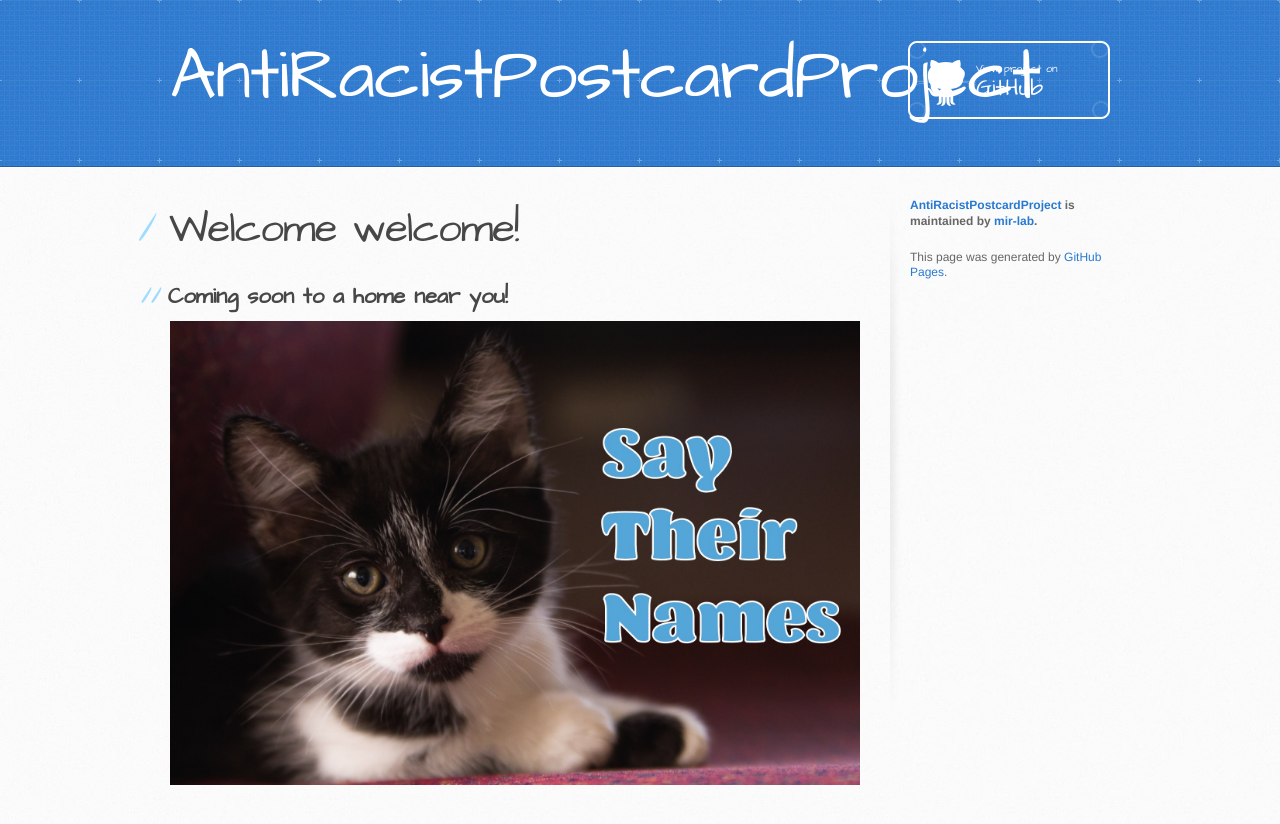
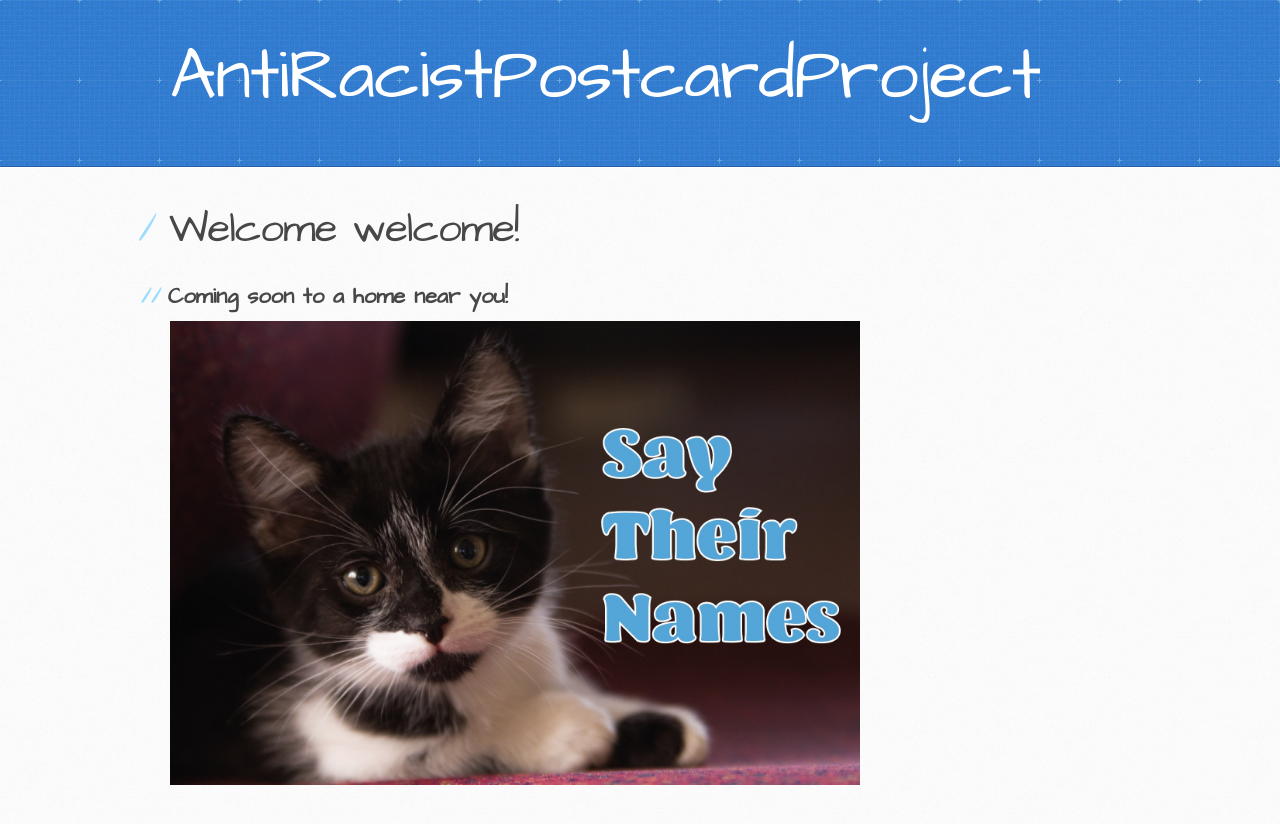
Before and after one commit to mir-lab/AntiRacistPostcardProject, a Jekyll site: the page built from docs/index.md, in a window 1280 px wide. Shown: the top 824 px of the page. Built offline with Jekyll 4.4.1, drawn with Linux system fonts in a browser that asks for light colours; our own code applies the rules of GitHub Pages for plain Markdown files; the repository's description, which GitHub fills in, is left out.

Commit message:
it's working

```diff
--- a/docs/_layouts/default.html
+++ b/docs/_layouts/default.html
@@ -21,12 +21,12 @@
           <h1>{{ site.title | default: site.github.repository_name }}</h1>
         </a>
         <h2>{{ site.description | default: site.github.project_tagline }}</h2>
-        {% if site.github.is_project_page %}
+        <!-- {% if site.github.is_project_page %}
           <a href="{{ site.github.repository_url }}" class="button"><small>View project on</small> GitHub</a>
         {% endif %}
         {% if site.github.is_user_page %}
           <a href="{{ site.github.owner_url }}" class="button"><small>Follow me on</small> GitHub</a>
-        {% endif %}
+        {% endif %} -->
       </div>
     </header>
 
@@ -36,7 +36,7 @@
           {{ content }}
         </section>
 
-        <aside id="sidebar">
+        <!-- <aside id="sidebar">
           {% if site.show_downloads %}
             <a href="{{ site.github.zip_url }}" class="button">
               <small>Download</small>
@@ -53,7 +53,7 @@
           {% endif %}
 
           <p>This page was generated by <a href="https://pages.github.com">GitHub Pages</a>.</p>
-        </aside>
+        </aside> -->
       </div>
     </div>
 
```
